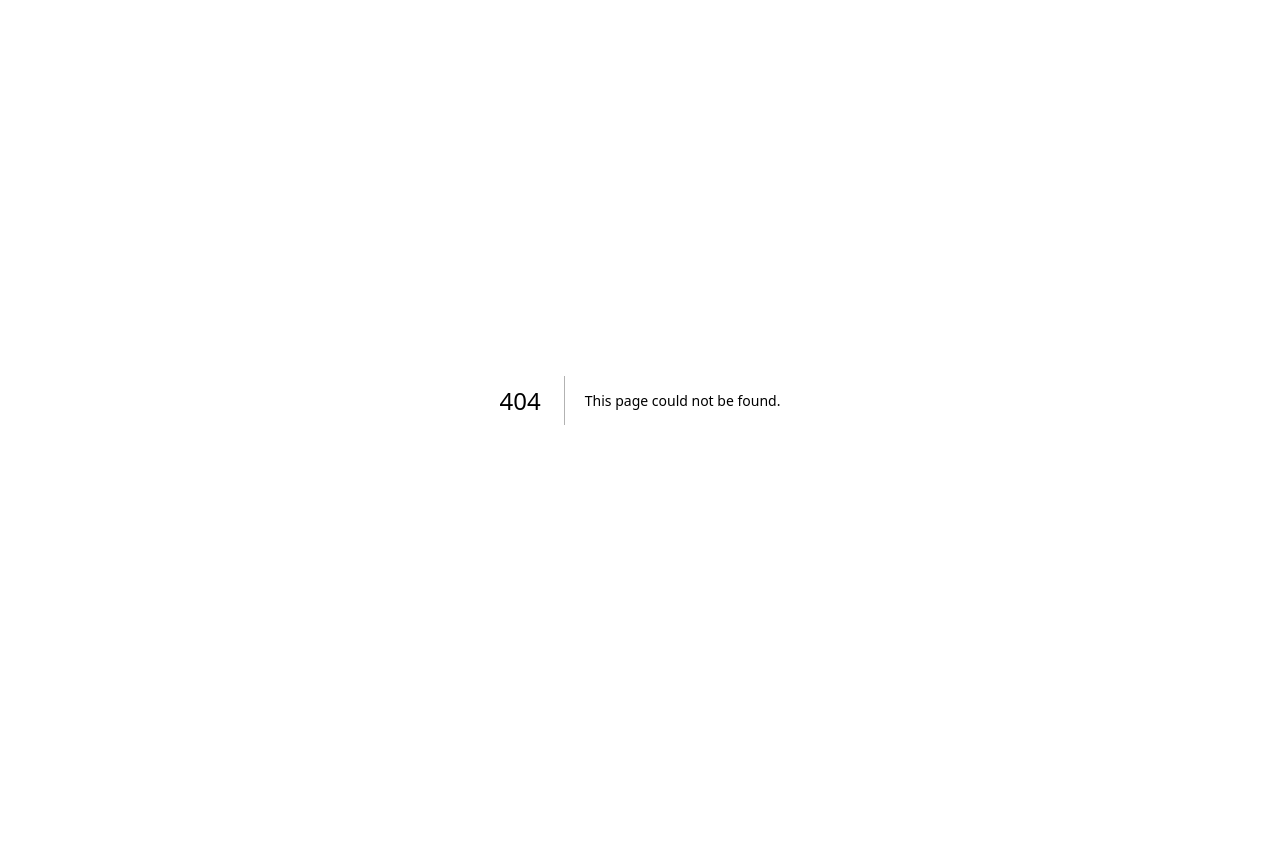
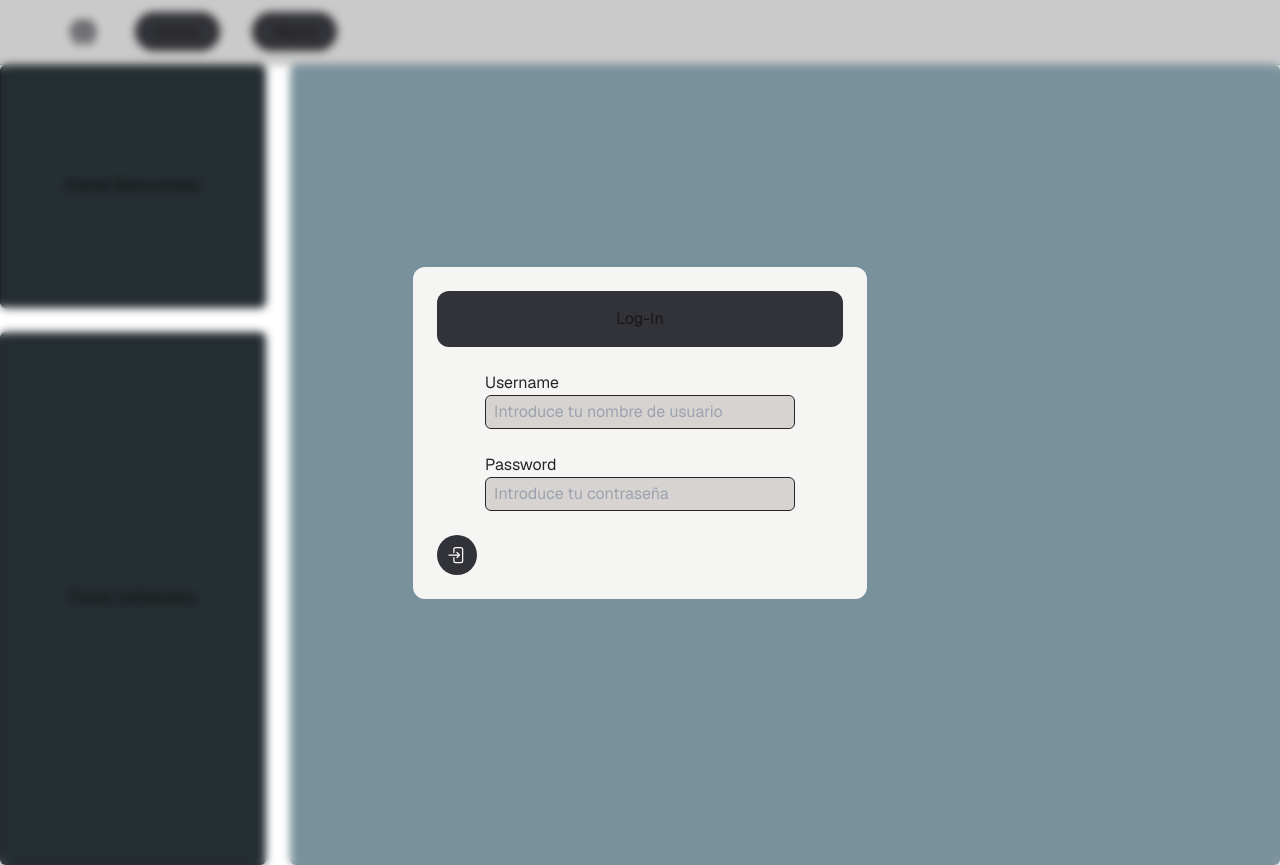
Before and after one commit to N333kk/ProyectoCliente, a Next.js app: page /home in a window 1280 px wide. Before the commit this address had no page. Before the commit the page ends 800 px from the top, so only its background shows below. Built offline with nearby package versions, Linux system fonts and the light colour scheme.

Commit message:
Añadido panel de Login sin logica aun.

```diff
--- /dev/null
+++ b/app/home/layout.tsx
@@ -0,0 +1,34 @@
+import type { Metadata } from "next";
+import { Geist, Geist_Mono } from "next/font/google";
+import "../globals.css";
+
+const geistSans = Geist({
+  variable: "--font-geist-sans",
+  subsets: ["latin"],
+});
+
+const geistMono = Geist_Mono({
+  variable: "--font-geist-mono",
+  subsets: ["latin"],
+});
+
+export const metadata: Metadata = {
+  title: "Proyecto next",
+  description: "Proyecto next",
+};
+
+export default function RootLayout({
+  children,
+}: Readonly<{
+  children: React.ReactNode;
+}>) {
+  return (
+    <html lang="en">
+      <body
+        className={`${geistSans.variable} ${geistMono.variable} antialiased`}
+      >
+        {children}
+      </body>
+    </html>
+  );
+}
--- /dev/null
+++ b/app/home/page.tsx
@@ -0,0 +1,24 @@
+import MainPanel from "./mainPanel";
+import WelcomePanel from "./welcomePanel";
+import Navbar from "./navbar";
+import UtilityPanel from "./utilityPanel";
+import Login from "../ui/loginForm";
+
+export default function Home() {
+  return (
+    <div className="font-[family-name:var(--font-geist-sans)] min-h-screen flex flex-col relative">
+      <Navbar />
+      <main className="grid grid-cols-9 grid-rows-6 gap-6 min-h-screen">
+        <WelcomePanel />
+        <MainPanel />
+        <UtilityPanel />
+      </main>
+      <div className="absolute inset-0 p-8 gap-16 sm:p-20 backdrop-blur-sm z-10 flex items-center justify-center">
+        <Login />
+      </div>
+      <footer className="row-start-3 flex gap-6 flex-wrap items-center justify-center">
+
+      </footer>
+    </div>
+  );
+}
--- a/app/page.tsx
+++ /dev/null
@@ -1,22 +0,0 @@
-import MainPanel from "./mainPanel";
-import WelcomePanel from "./welcomePanel";
-import Navbar from "./navbar";
-import UtilityPanel from "./utilityPanel";
-
-export default function Home() {
-  return (
-    <div className="font-[family-name:var(--font-geist-sans)] min-h-screen flex flex-col">
-      <Navbar />
-      <div className="bg-onyx-200 p-8 gap-16 sm:p-20">
-        <main className="grid grid-cols-9 grid-rows-6 gap-6 min-h-screen">
-          <WelcomePanel />
-          <MainPanel />
-          <UtilityPanel />
-        </main>
-        <footer className="row-start-3 flex gap-6 flex-wrap items-center justify-center">
-
-        </footer>
-      </div>
-    </div>
-  );
-}
--- /dev/null
+++ b/app/ui/Boton.tsx
@@ -0,0 +1,17 @@
+import { ReactNode } from "react";
+
+export default function Boton({ buttonText, buttonIcon }: {
+    buttonText: string;
+    buttonIcon: ReactNode;
+}) {
+    return (
+        <button
+            className="group flex items-center justify-center rounded-full w-10 h-10 bg-onyx-400 text-white transition-all duration-300 hover:w-40"
+        >
+            <span className="w-5 h-5">{buttonIcon}</span>
+            <span className="ml-0 overflow-hidden whitespace-nowrap transition-all duration-300 max-w-0 group-hover:max-w-xs group-hover:ml-4">
+                {buttonText}
+            </span>
+        </button>
+    );
+}
--- /dev/null
+++ b/app/ui/loginForm.tsx
@@ -0,0 +1,41 @@
+import Boton from "./Boton"
+import { ArrowRightEndOnRectangleIcon } from "@heroicons/react/24/outline"
+
+export default function Login() {
+    return (
+        <div className="flex items-center justify-center min-h-screen">
+            <form action="{formAction}" className="space-y-3 bg-stone-100 p-6 rounded-xl">
+                <div className="flex justify-center items-center rounded-xl bg-onyx-400 px-6 pb-4 pt-4 mx-auto">
+                    <h1>Log-In</h1>
+                </div>
+                <div className="w-full">
+                    <div className="py-3 px-12">
+                        <label htmlFor="username" className="text-onyx-300 py-2">Username</label>
+                        <input
+                            type="text"
+                            id="username"
+                            name="username"
+                            className="w-full rounded-md text-onyx-100 bg-stone-300 border-onyx-300 border py-1 px-2"
+                            placeholder="Introduce tu nombre de usuario"
+                        />
+                    </div>
+                    <div className="py-3 px-12">
+                        <label htmlFor="password" className="text-onyx-300">Password</label>
+                        <input
+                            type="password"
+                            id="password"
+                            name="password"
+                            className="w-full rounded-md text-onyx-100 bg-stone-300 border-onyx-300 border py-1 px-2"
+                            placeholder="Introduce tu contraseña"
+                        />
+                    </div>
+
+                </div>
+
+                <div>
+                    <Boton buttonText="Iniciar Sesión" buttonIcon={<ArrowRightEndOnRectangleIcon />} onClick={() => { console.log("Iniciar Sesión") }} />
+                </div>
+            </form>
+        </div>
+    )
+}
```
Also changed, not shown: package.json (+7 -6 lines), app/home/mainPanel.tsx (renamed from app/mainPanel.tsx), app/home/navbar.tsx (renamed from app/navbar.tsx), app/home/utilityPanel.tsx (renamed from app/utilityPanel.tsx), app/home/welcomePanel.tsx (renamed from app/welcomePanel.tsx), 1 other file (tests, documents, lock files or other folders).
